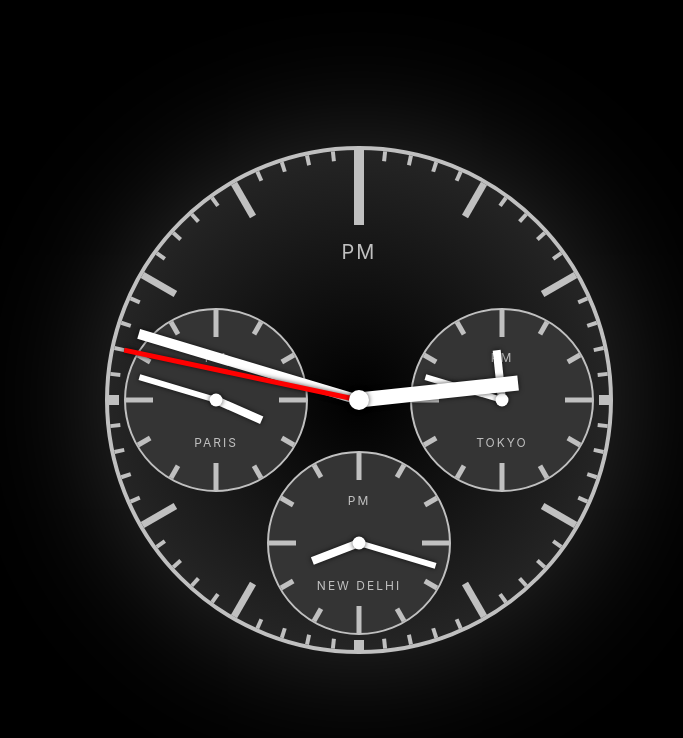
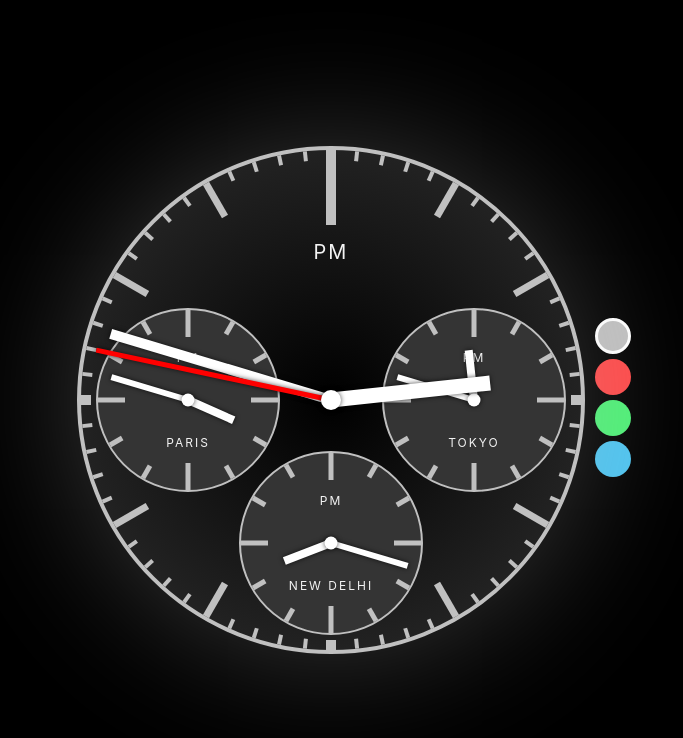
Before and after one commit to domb5041/modular-clock, a React (Create React App) app: page / in a window 1280 px wide. Shown: the top 738 px of the page, without its empty margins (281-964 px from the left). Built offline with nearby package versions, Linux system fonts and the light colour scheme.

Commit message:
added theme support

```diff
--- a/src/App.js
+++ b/src/App.js
@@ -1,5 +1,9 @@
 import MainDial from "./MainDial";
 import styled from "styled-components";
+import Swatches from "./Swatches";
+import { useState } from "react";
+import { ThemeProvider } from "styled-components";
+import { theme, swatches } from "./theme";
 
 const Container = styled.div`
     display: flex;
@@ -10,9 +14,13 @@ const Container = styled.div`
 `;
 
 export default function App() {
+    const [clockColor, setClockColor] = useState(swatches[0]);
     return (
-        <Container>
-            <MainDial />
-        </Container>
+        <ThemeProvider theme={theme(clockColor)}>
+            <Container>
+                <MainDial />
+                <Swatches setClockColor={(c) => setClockColor(c)} clockColor={clockColor} />
+            </Container>
+        </ThemeProvider>
     );
 }
--- a/src/Dials.styled.js
+++ b/src/Dials.styled.js
@@ -4,10 +4,10 @@ export const MainDial = styled.div`
     width: 500px;
     height: 500px;
     border-radius: 100%;
-    border: 4px solid silver;
+    border: 4px solid ${(props) => props.theme.base};
     position: relative;
-    background-image: radial-gradient(transparent, #343434);
-    box-shadow: 0 0 140px #343434;
+    background-image: radial-gradient(transparent, ${(props) => props.theme.dialInner});
+    box-shadow: 0 0 140px ${(props) => props.theme.dialOuter};
     flex-shrink: 0;
 `;
 
@@ -15,9 +15,9 @@ export const SubDial = styled.div`
     width: 180px;
     height: 180px;
     border-radius: 100%;
-    border: 2px solid silver;
+    border: 2px solid ${(props) => props.theme.base};
     position: absolute;
-    background-color: #343434;
+    background-color: ${(props) => props.theme.subDial};
     ${(props) =>
         (props.position === "left" &&
             css`
@@ -40,7 +40,7 @@ export const SubDial = styled.div`
 `;
 
 export const City = styled.div`
-    color: silver;
+    color: ${(props) => props.theme.text};
     text-transform: uppercase;
     position: absolute;
     bottom: 40px;
@@ -51,7 +51,7 @@ export const City = styled.div`
 `;
 
 export const AmPm = styled.div`
-    color: silver;
+    color: ${(props) => props.theme.text};
     text-transform: uppercase;
     position: absolute;
     top: ${(props) => (props.subDial ? 40 : 90)}px;
@@ -102,7 +102,7 @@ export const Tick = styled.div`
     height: 50%;
     transform: ${(props) => `translateX(-50%) rotate(${props.tick.deg}deg)`};
     & > div {
-        background-color: silver;
+        background-color: ${(props) => props.theme.base};
         width: 100%;
         height: ${(props) => tickDimensions[props.tick.type].height};
     }
--- /dev/null
+++ b/src/Swatches.js
@@ -0,0 +1,31 @@
+import React from "react";
+import styled from "styled-components";
+import { swatches, colorsDef } from "./theme";
+
+const Container = styled.div`
+    padding: 10px;
+`;
+
+const Swatch = styled.div`
+    width: 30px;
+    height: 30px;
+    background-color: ${(props) => props.color};
+    border-radius: 100%;
+    border: 3px solid ${(props) => (props.color === props.clockColor ? "white" : "transparent")};
+    transition: 0.2s;
+    cursor: pointer;
+    margin-bottom: 5px;
+    &:hover {
+        transform: scale(1.1);
+    }
+`;
+
+export default function Swatches({ clockColor, setClockColor }) {
+    return (
+        <Container>
+            {swatches.map((s, i) => (
+                <Swatch key={i} color={colorsDef[s].base} clockColor={clockColor} onClick={() => setClockColor(s)} />
+            ))}
+        </Container>
+    );
+}
--- /dev/null
+++ b/src/theme.js
@@ -0,0 +1,36 @@
+import { darken, transparentize, lighten } from "polished";
+
+export const theme = (color) => ({ ...colorsDef[color] });
+
+export const swatches = ["silver", "red", "green", "blue"];
+
+export const colorsDef = {
+    silver: {
+        base: "silver",
+        subDial: darken(0.55, "silver"),
+        dialInner: transparentize(0.75, "silver"),
+        dialOuter: transparentize(0.7, "silver"),
+        text: lighten(0.2, "silver")
+    },
+    red: {
+        base: "#FF4949",
+        subDial: darken(0.55, "#FF4949"),
+        dialInner: transparentize(0.75, "#FF4949"),
+        dialOuter: transparentize(0.7, "#FF4949"),
+        text: lighten(0.2, "#FF4949")
+    },
+    green: {
+        base: "#4EF076",
+        subDial: darken(0.52, "#4EF076"),
+        dialInner: transparentize(0.75, "#4EF076"),
+        dialOuter: transparentize(0.7, "#4EF076"),
+        text: "#4EF076"
+    },
+    blue: {
+        base: "#4EC4F0",
+        subDial: darken(0.5, "#4EC4F0"),
+        dialInner: transparentize(0.75, "#4EC4F0"),
+        dialOuter: transparentize(0.7, "#4EC4F0"),
+        text: "#4EC4F0"
+    }
+};
```
